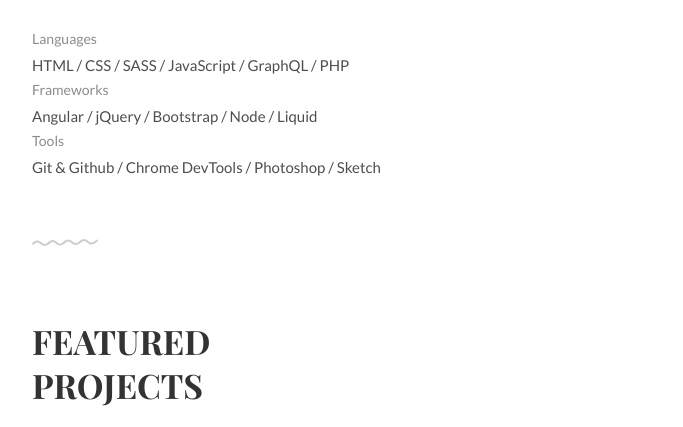
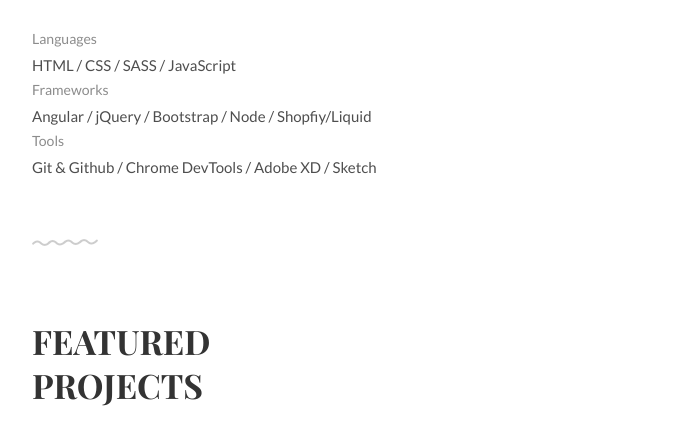
Before and after one commit to srkellz45/Portfolio-Site, a plain HTML site: page index.html in a window 1280 px wide. Shown: the part 670-1097 px from the top of the page, without its empty margins (297-980 px from the left). Drawn offline with Linux system fonts and the light colour scheme.

Commit message:
updated skills

```diff
--- a/index.html
+++ b/index.html
@@ -64,15 +64,15 @@
 			<h1>Technical<br>Skills</h1>
 			<ul class="skill-list list-flat">
 				<li>Languages</li>
-				<li>HTML / CSS / SASS / JavaScript / GraphQL / PHP </li>
+				<li>HTML / CSS / SASS / JavaScript </li>
 			</ul>
 			<ul class="skill-list list-flat">
 				<li>Frameworks</li>
-				<li>Angular / jQuery / Bootstrap / Node / Liquid </li>
+				<li>Angular / jQuery / Bootstrap / Node / Shopfiy/Liquid </li>
 			</ul>
 			<ul class="skill-list list-flat bottom-buffer">
 				<li>Tools</li>
-				<li>Git & Github / Chrome DevTools / Photoshop / Sketch</li>
+				<li>Git & Github / Chrome DevTools / Adobe XD / Sketch</li>
 			</ul>
             <br>
         </div>
--- a/js/site.js
+++ b/js/site.js
@@ -23,6 +23,5 @@ let addFooterYear = () => {
 // On load of page
 window.addEventListener('load', function(e) {
     // Call date funcion
-    console.log('test');
     addFooterYear();
 });
```
